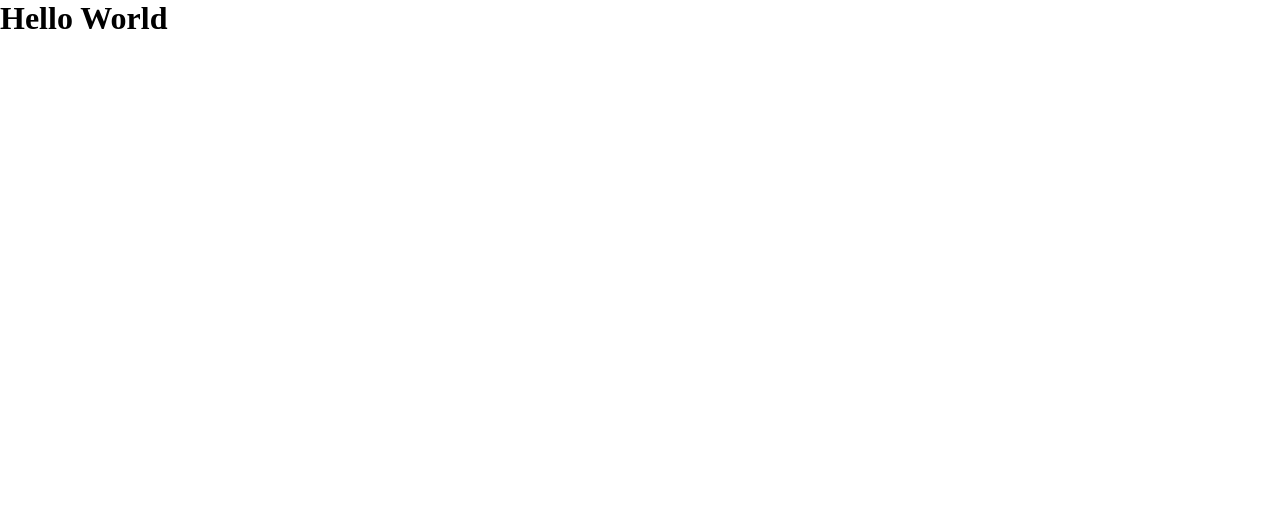
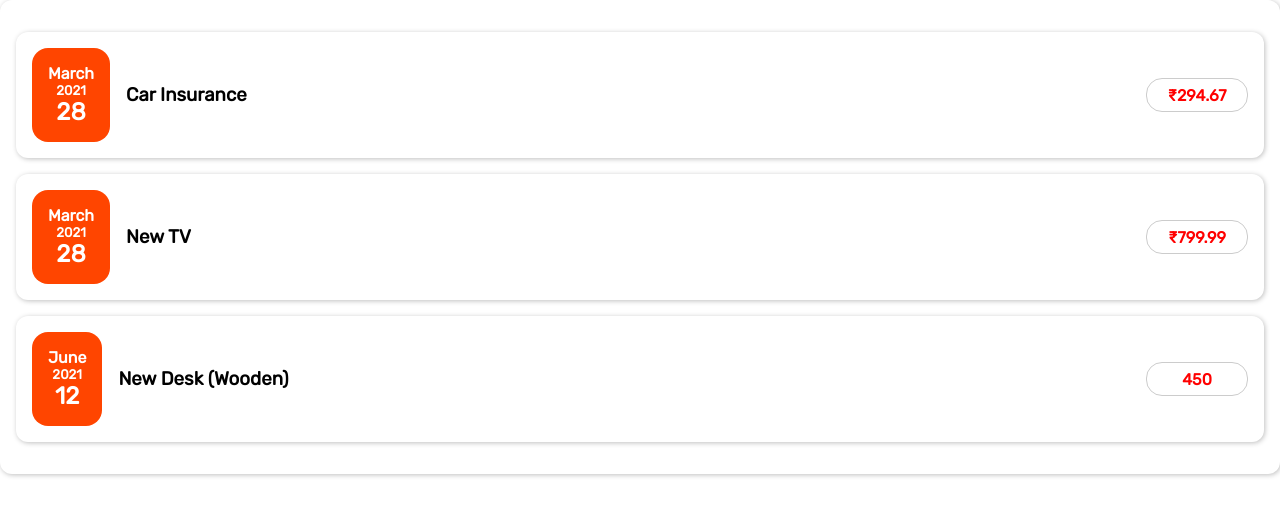
Before and after one commit to Phoenix6296/Spend-Expenditure-App, a React (Create React App) app: page / in a window 1280 px wide. Shown: the top 516 px of the page. Built offline with nearby package versions, Linux system fonts and the light colour scheme.

Commit message:
Template for the expense-item is made

```diff
--- a/public/index.html
+++ b/public/index.html
@@ -6,11 +6,10 @@
   <meta name="viewport" content="width=device-width, initial-scale=1" />
   <meta name="theme-color" content="#000000" />
   <meta name="description" content="Web site created using create-react-app" />
-  <title>React App</title>
+  <title>Spend Expenditure App</title>
 </head>
 
 <body>
-  <noscript>You need to enable JavaScript to run this app.</noscript>
   <div id="root"></div>
 </body>
 
--- /dev/null
+++ b/src/App.css
@@ -0,0 +1,7 @@
+.expense-body{
+    justify-content: space-between;
+    align-items: center;
+    /* box-shadow: 1px 1px 5px rgba(0, 0, 0, 0.25);
+    padding: 1rem; */
+    border-radius: 12px;
+}
--- a/src/App.js
+++ b/src/App.js
@@ -1,6 +1,31 @@
+import './App.css';
+import ExpenseItem from './Components/Expense/ExpenseItem';
+import Card from './Components/UI/Card';
+
 const App = () => {
+  const expense = [{
+    title: "Car Insurance",
+    amount: "₹294.67",
+    date: new Date(2021, 2, 28),
+  },
+  {
+
+    title: "New TV",
+    amount: "₹799.99",
+    date: new Date(2021, 2, 28),
+  },
+  {
+    title: "New Desk (Wooden)",
+    amount: 450,
+    date: new Date(2021, 5, 12),
+  },
+  ];
   return (
-    <h1>Hello World</h1>
+    <Card className="expense-body">
+      <ExpenseItem title={expense[0].title} price={expense[0].amount} date={expense[0].date} />
+      <ExpenseItem title={expense[1].title} price={expense[1].amount} date={expense[1].date} />
+      <ExpenseItem title={expense[2].title} price={expense[2].amount} date={expense[2].date} />
+    </Card>
   );
 }
 export default App;
--- /dev/null
+++ b/src/Components/Expense/ExpenseDate.css
@@ -0,0 +1,11 @@
+.expense-date {
+    display: flex;
+    flex-direction: column;
+    align-items: center;
+    justify-content: center;
+    background-color: orangered;
+    border-radius: 1rem;
+    padding: 1rem;
+    color: #fff;
+    font-weight: bold;
+}
--- /dev/null
+++ b/src/Components/Expense/ExpenseDate.js
@@ -0,0 +1,16 @@
+import './ExpenseDate.css'
+
+const ExpenseDate = (props) => {
+    const day = props.date.toLocaleString('en-US', { day: '2-digit' });
+    const month = props.date.toLocaleString('en-US', { month: 'long' });
+    const year = props.date.getFullYear();
+    return (
+        <div className='expense-date'>
+            <h4>{month}</h4>
+            <h5>{year}</h5>
+            <h2>{day}</h2>
+        </div>
+    );
+}
+
+export default ExpenseDate;
--- /dev/null
+++ b/src/Components/Expense/ExpenseItem.css
@@ -0,0 +1,31 @@
+/* Utility classes */
+.center {
+    display: flex;
+    align-items: center;
+    justify-content: center;
+}
+
+.expense-container {
+    display: flex;
+    justify-content: space-between;
+    align-items: center;
+    /* box-shadow: 1px 1px 5px rgba(0, 0, 0, 0.25);
+    padding: 1rem; */
+    margin: 1rem 0;
+    border-radius: 12px;
+}
+
+.expense-item__left {
+    display: flex;
+    gap: 1rem;
+    align-items: center;
+}
+
+.expense-price {
+    border: 1px solid #ccc;
+    height: 2rem;
+    width: 100px;
+    border-radius: 1rem;
+    font-weight: bold;
+    color: #f00;
+}
--- /dev/null
+++ b/src/Components/Expense/ExpenseItem.js
@@ -0,0 +1,15 @@
+import './ExpenseItem.css';
+import ExpenseDate from './ExpenseDate';
+import Card from '../UI/Card';
+const ExpenseItem = (props) => {
+    return (
+        <Card className="expense-container">
+            <div className='expense-item__left'>
+                <ExpenseDate date={props.date} />
+                <h3 className="expense-item">{props.title}</h3>
+            </div>
+            <div className="expense-price center">{props.price}</div>
+        </Card>
+    );
+}
+export default ExpenseItem;
--- /dev/null
+++ b/src/Components/UI/Card.css
@@ -0,0 +1,4 @@
+.card {
+    box-shadow: 1px 1px 5px rgba(0, 0, 0, 0.25);
+    padding: 1rem;
+}
--- /dev/null
+++ b/src/Components/UI/Card.js
@@ -0,0 +1,9 @@
+import './Card.css';
+const Card = (props) => {
+    const classes = 'card ' + props.className;
+    return (
+        <div className={classes}>{props.children}</div>
+    )
+}
+
+export default Card;
--- a/src/index.css
+++ b/src/index.css
@@ -1,4 +1,7 @@
+@import url('https://fonts.googleapis.com/css2?family=Rubik&display=swap');
+
 * {
   margin: 0;
   padding: 0;
+  font-family: 'Rubik', sans-serif;
 }
```
